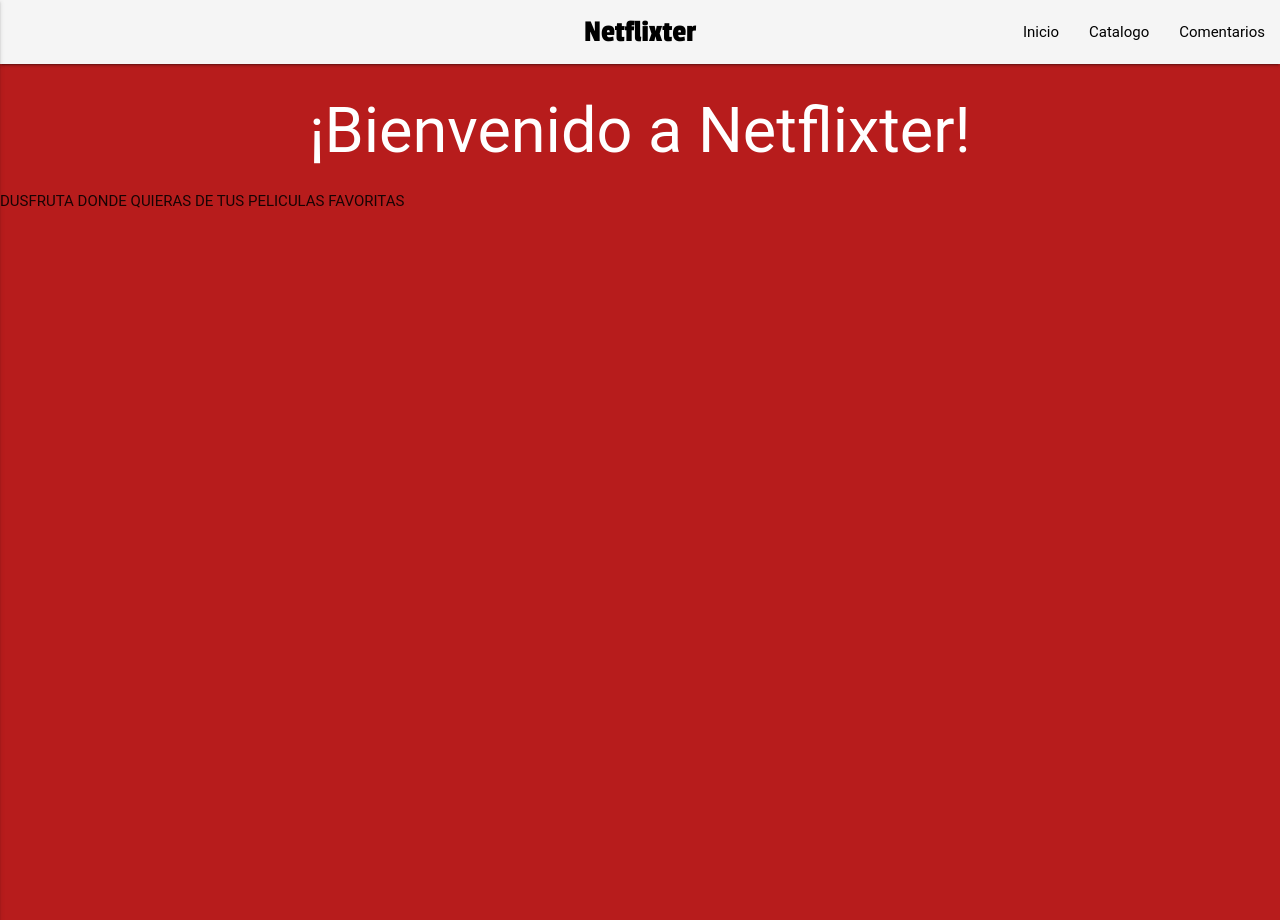
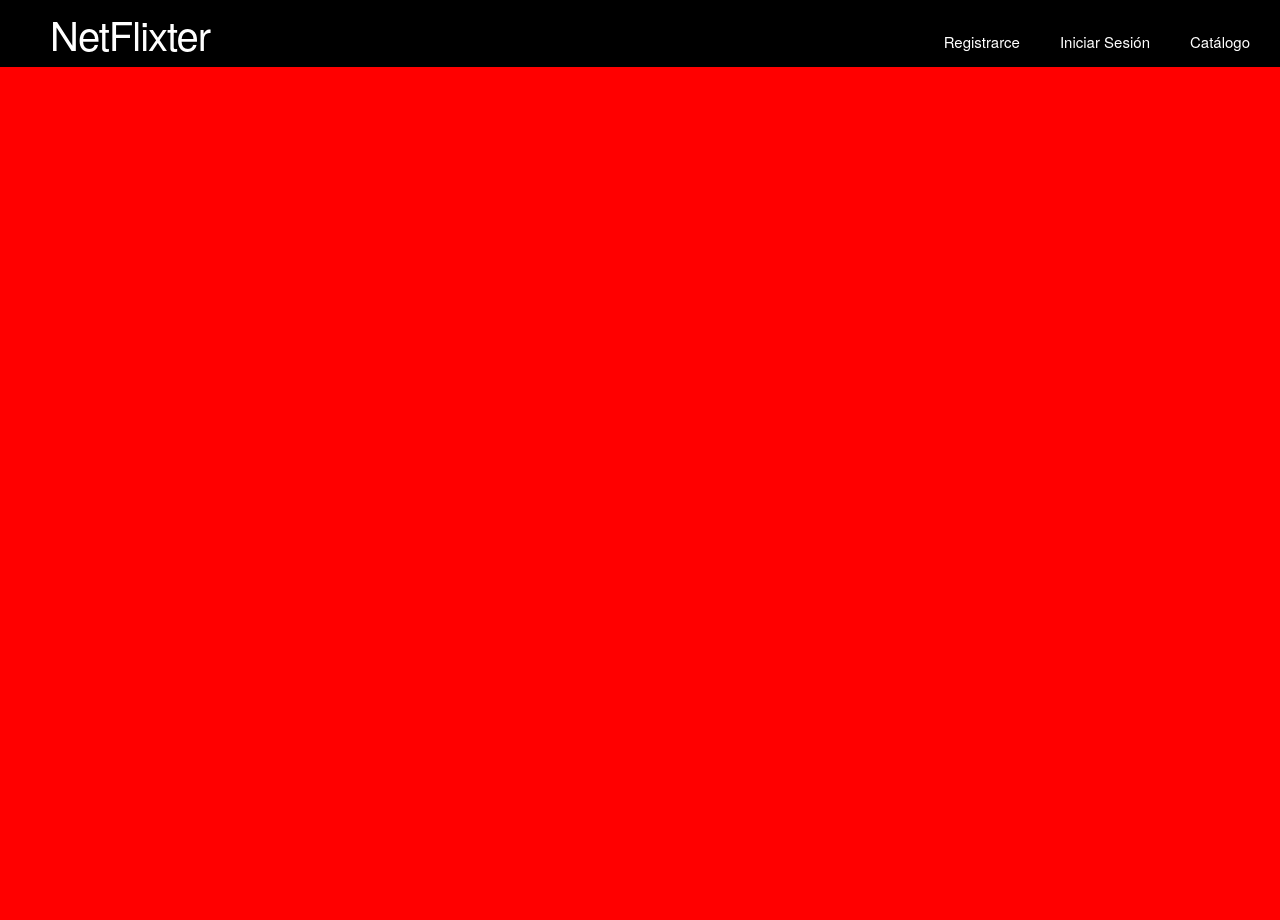
Before and after one commit to HectorBlisS/netflixter, a Django app: template main/templates/home.html in a window 1280 px wide. Run offline with Django 3.2, Linux system fonts and the light colour scheme; the template is opened without the code that fills it, so the values that code supplies are empty; parts of the project's set-up code (start-up, migrations or seed data) failed here and were passed over; some libraries are stand-ins or nearby versions; some web fonts are replaced.

Commit message:
base mejorada

```diff
--- a/main/templates/home.html
+++ b/main/templates/home.html
@@ -1,66 +1,5 @@
-<html>
-
-<head>
-	<meta charset="utf-8">
-	<meta name="viewport" content="width=device-width">
-	<title>Netflixter</title>
-
-	<!-- Compiled and minified CSS -->
-    <link rel="stylesheet" href="https://cdnjs.cloudflare.com/ajax/libs/materialize/0.97.6/css/materialize.min.css">
-    <!--Import Google Icon Font-->
-    <link href="http://fonts.googleapis.com/icon?family=Material+Icons" rel="stylesheet">
-    <link href="https://fonts.googleapis.com/css?family=Passion+One" rel="stylesheet">
-    <style type="text/css">
-    .fuente1{
-    	font-family: 'Passion One', cursive;
-    }
-    </style>
-</head>
-
-<body class="red darken-4">
-
-    <nav>
-    <div class="nav-wrapper grey lighten-4">
-      <a href="#!" class="brand-logo center black-text fuente1">Netflixter</a>
-      <a href="#" data-activates="mobile-demo" class="button-collapse"><i class="material-icons">menu</i></a>
-      <ul class="right hide-on-med-and-down">
-        <li><a href="sass.html" class="black-text">Inicio</a></li>
-        <li><a href="collapsible.html" class="black-text">Catalogo</a></li>
-        <li><a href="mobile.html" class="black-text">Comentarios</a></li>
-      </ul>
-      <ul class="side-nav" id="mobile-demo">
-        <li><a href="sass.html">Sass</a></li>
-        <li><a href="badges.html">Components</a></li>
-        <li><a href="collapsible.html">Javascript</a></li>
-        <li><a href="mobile.html">Mobile</a></li>
-      </ul>
-    </div>
-  </nav>
-
-<h1 class="center white-text">¡Bienvenido a Netflixter!</h1>
-
-<p>DUSFRUTA DONDE QUIERAS DE TUS PELICULAS FAVORITAS</p>
-
-<section class="section">
-
-<article class="container">
+{%extends 'base.html'%}
 
 {%block content%}
+
 {%endblock content%}
-
-</article>
-
-</section>
-
- <!--Import jQuery before materialize.js-->
-      <script type="text/javascript" src="https://code.jquery.com/jquery-2.1.1.min.js"></script>
-
-  <!-- Compiled and minified JavaScript -->
-  <script src="https://cdnjs.cloudflare.com/ajax/libs/materialize/0.97.6/js/materialize.min.js"></script>
-
-  <script>
- $(".button-collapse").sideNav();
-  </script>
-
-</body>
-</html>
--- a/static/css/bliss.css
+++ b/static/css/bliss.css
@@ -1,10 +1,49 @@
+html, body{
+	margin: 0;
+	background-color: red;
+}
 .nav{
 	width: 100%;
-	background-color: black;
+	background: black;
 	color:white;
+	height: 67px;
+	position: fixed;
 }
 .titulo{
 	font-size: 4rem;
+	margin-top: 10px;
+	float:left;
+	padding-left: 50px;
+	transition:all 0.5s ease;
+}
+.navegacion li{
 	margin-top: 30px;
-	float:left;
+	display: inline-block;
+	margin-left: 10px;
+	margin-right: 30px;
+	float: right;
+	color: white;
+	transition:all 0.5s ease;
 }
+.navegacion li:hover{
+	color:red;
+}
+.hamburguesa{
+	display: none;
+	float: right;
+	font-size: 4rem;
+	margin: 15px 20px 0 0px;
+	transition:all 0.5s ease;
+}
+
+@media (max-width: 600px){
+	.navegacion{
+		display:none;
+	}
+	.hamburguesa{
+		display: inline-block;
+	}
+	.titulo{
+		padding-left: 0;
+	}
+}
--- a/templates/base.html
+++ b/templates/base.html
@@ -11,6 +11,7 @@
 	<meta charset="utf-8">
 	<link rel="stylesheet" type="text/css" href="{%static 'css/normalize.css'%}">
 	<link rel="stylesheet" type="text/css" href="{%static 'css/skeleton.css'%}">
+	<link rel="stylesheet" type="text/css" href="https://maxcdn.bootstrapcdn.com/font-awesome/4.6.3/css/font-awesome.min.css">
 	<link rel="stylesheet" type="text/css" href="{%static 'css/bliss.css'%}">
 	{%block head%}
 	{%endblock head%}
@@ -19,6 +20,17 @@
 <body>
 	<nav class="nav">
 	<h1 class="titulo">	NetFlixter</h1>
+		<ul class="navegacion">
+			<a href="#!"><li>Catálogo</li></a>
+		{%if request.user.is_authenticated%}
+			<a href="#!"><li>Tu Perfil</li></a>
+			<a href="#!"><li>Cerrar Sesión</li></a>
+		{%else%}
+			<a href="#!"><li>Iniciar Sesión</li></a>
+			<a href="#!"><li>Registrarce</li></a>
+		{%endif%}
+		</ul>
+		<i class="hamburguesa fa fa-bars" aria-hidden="true"></i>
 	</nav>
 
 	{%block content%}
```
Also changed, not shown: catalogo/migrations/0001_initial.py (added).
